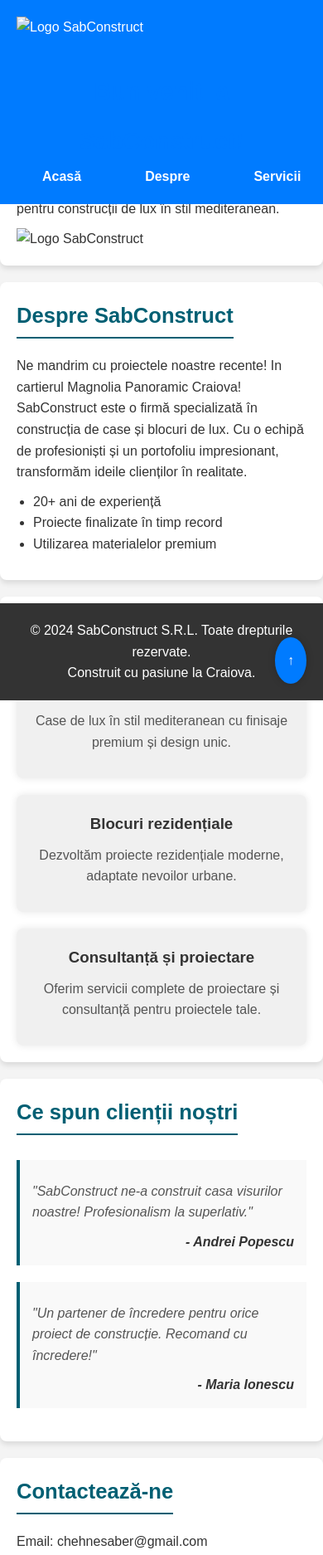
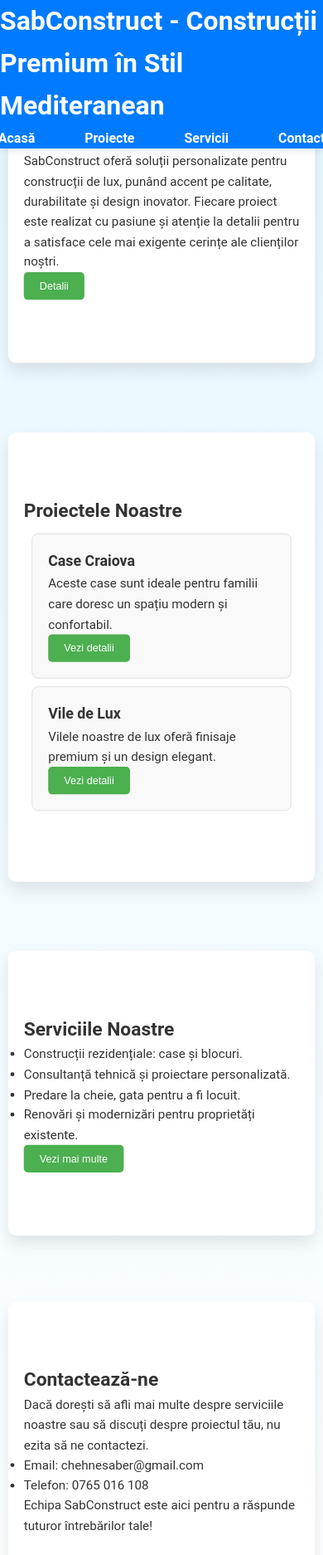
Before and after one commit to saberchehne/SabConstruct, a plain HTML site: page index.html in a window 390 px wide. Shown: the top 1874 px of the page at 83% size. Drawn offline with Linux system fonts and the light colour scheme.

Commit message:
Add files via upload

```diff
--- a/index.html
+++ b/index.html
@@ -6,146 +6,81 @@
     <title>SabConstruct - Construcții de Lux</title>
     <link rel="stylesheet" href="style.css">
     <style>
-        /* Adăugăm stiluri noi pentru un design mai modern și animații */
-        body {
-            font-family: 'Arial', sans-serif;
-            margin: 0;
-            padding: 0;
-            background-color: #f4f4f4;
-            color: #333;
+        /* Stil pentru Pop-up */
+        .popup {
+            display: none;
+            position: fixed;
+            z-index: 1;
+            left: 0;
+            top: 0;
+            width: 100%;
+            height: 100%;
+            overflow: auto;
+            background-color: rgba(0,0,0,0.4);
         }
 
-        header {
-            background-color: #007BFF;
-            color: white;
+        .popup-content {
+            background-color: #fefefe;
+            margin: 15% auto;
             padding: 20px;
-            text-align: center;
-            position: fixed;
-            width: 100%;
-            top: 0;
-            left: 0;
-            z-index: 10;
+            border: 1px solid #888;
+            width: 80%;
+            max-width: 600px;
         }
 
-        header img {
-            height: 60px;
-        }
-
-        nav ul {
-            list-style: none;
-            padding: 0;
-        }
-
-        nav ul li {
-            display: inline;
-            margin: 0 20px;
-        }
-
-        nav ul li a {
-            color: white;
-            text-decoration: none;
+        .close-btn {
+            color: #aaa;
+            float: right;
+            font-size: 28px;
             font-weight: bold;
         }
 
-        main {
-            margin-top: 100px; /* Pentru a evita header-ul fixat să acopere conținutul */
-        }
-
-        section {
-            padding: 60px 20px;
-            margin: 40px 0;
-            background-color: white;
-            border-radius: 8px;
-            box-shadow: 0 0 10px rgba(0,0,0,0.1);
-            opacity: 0;
-            transform: translateY(30px);
-            transition: opacity 1s, transform 1s;
-        }
-
-        section.visible {
-            opacity: 1;
-            transform: translateY(0);
-        }
-
-        h1, h2 {
-            color: #007BFF;
-        }
-
-        .servicii-container {
-            display: flex;
-            justify-content: space-around;
-        }
-
-        .serviciu {
-            background-color: #f0f0f0;
-            padding: 20px;
-            border-radius: 8px;
-            box-shadow: 0 0 10px rgba(0,0,0,0.1);
-            text-align: center;
-            width: 30%;
-        }
-
-        blockquote {
-            font-style: italic;
-            color: #555;
-        }
-
-        footer {
-            background-color: #333;
-            color: white;
-            text-align: center;
-            padding: 20px;
-            position: fixed;
-            width: 100%;
-            bottom: 0;
-        }
-
-        .btn-float {
-            position: fixed;
-            bottom: 20px;
-            right: 20px;
-            background-color: #007BFF;
-            color: white;
-            padding: 15px;
-            border-radius: 50%;
-            box-shadow: 0 0 10px rgba(0,0,0,0.2);
+        .close-btn:hover,
+        .close-btn:focus {
+            color: black;
+            text-decoration: none;
             cursor: pointer;
         }
 
-        .btn-float:hover {
-            background-color: #0056b3;
+        /* Stil pentru carduri interactive */
+        .card {
+            background-color: #f9f9f9;
+            border: 1px solid #ddd;
+            border-radius: 8px;
+            padding: 20px;
+            margin: 10px;
+            transition: transform 0.3s ease;
         }
 
-        form input, form textarea, form button {
-            width: 100%;
-            padding: 10px;
-            margin: 10px 0;
-            border-radius: 5px;
-            border: 1px solid #ccc;
+        .card:hover {
+            transform: scale(1.05);
+            box-shadow: 0 4px 8px rgba(0,0,0,0.2);
         }
 
-        form button {
-            background-color: #007BFF;
+        /* Stil pentru butoane */
+        .popup-btn {
+            padding: 10px 20px;
+            background-color: #4CAF50;
             color: white;
             border: none;
+            border-radius: 5px;
+            cursor: pointer;
         }
 
-        form button:hover {
-            background-color: #0056b3;
+        .popup-btn:hover {
+            background-color: #45a049;
         }
     </style>
 </head>
 <body>
 
     <header>
-        <img src="images/logo.png" alt="Logo SabConstruct">
-        <h1>Bun venit la SabConstruct!</h1>
+        <h1>SabConstruct - Construcții Premium în Stil Mediteranean</h1>
         <nav>
             <ul>
                 <li><a href="#acasa">Acasă</a></li>
-                <li><a href="#despre">Despre</a></li>
+                <li><a href="#proiecte">Proiecte</a></li>
                 <li><a href="#servicii">Servicii</a></li>
-                <li><a href="#testimoniale">Testimoniale</a></li>
                 <li><a href="#contact">Contact</a></li>
             </ul>
         </nav>
@@ -154,113 +89,100 @@
     <main>
         <!-- Secțiunea Acasă -->
         <section id="acasa">
-            <h2>Acasă</h2>
-            <p>Bine ați venit la SabConstruct! Saber Chehne Presedintele companiei ofera soluții premium pentru construcții de lux în stil mediteranean.</p>
-            <img src="images/imagini/logo.png" alt="Logo SabConstruct" style="height: 60px;">
+            <h2>Bun Venit la SabConstruct!</h2>
+            <p>SabConstruct oferă soluții personalizate pentru construcții de lux, punând accent pe calitate, durabilitate și design inovator. Fiecare proiect este realizat cu pasiune și atenție la detalii pentru a satisface cele mai exigente cerințe ale clienților noștri.</p>
+            <button class="popup-btn" onclick="openPopup('popupAcasa')">Detalii</button>
         </section>
 
-        <!-- Secțiunea Despre -->
-        <section id="despre">
-            <h2>Despre SabConstruct</h2>
-            <p>Ne mandrim cu proiectele noastre recente! In cartierul Magnolia Panoramic Craiova! SabConstruct este o firmă specializată în construcția de case și blocuri de lux. Cu o echipă de profesioniști și un portofoliu impresionant, transformăm ideile clienților în realitate.</p>
-            <ul>
-                <li>20+ ani de experiență</li>
-                <li>Proiecte finalizate în timp record</li>
-                <li>Utilizarea materialelor premium</li>
-            </ul>
+        <!-- Pop-up Acasă -->
+        <div id="popupAcasa" class="popup">
+            <div class="popup-content">
+                <span class="close-btn" onclick="closePopup('popupAcasa')">&times;</span>
+                <h3>Mai multe detalii despre SabConstruct</h3>
+                <p>SabConstruct este dedicată realizării de construcții de lux care răspund celor mai înalte standarde. Ne mândrim cu design-ul nostru inovator și cu utilizarea celor mai bune materiale. În fiecare proiect, punem accent pe sustenabilitate și durabilitate.</p>
+            </div>
+        </div>
+
+        <!-- Secțiunea Proiecte -->
+        <section id="proiecte">
+            <h2>Proiectele Noastre</h2>
+            <div class="subpagini">
+                <div class="subpagina card">
+                    <h3>Case Craiova</h3>
+                    <p>Aceste case sunt ideale pentru familii care doresc un spațiu modern și confortabil.</p>
+                    <button class="popup-btn" onclick="openPopup('popupCaseCraiova')">Vezi detalii</button>
+                </div>
+                <div class="subpagina card">
+                    <h3>Vile de Lux</h3>
+                    <p>Vilele noastre de lux oferă finisaje premium și un design elegant.</p>
+                    <button class="popup-btn" onclick="openPopup('popupVileLux')">Vezi detalii</button>
+                </div>
+            </div>
         </section>
+
+        <!-- Pop-up Case Craiova -->
+        <div id="popupCaseCraiova" class="popup">
+            <div class="popup-content">
+                <span class="close-btn" onclick="closePopup('popupCaseCraiova')">&times;</span>
+                <h3>Detalii despre Casele Craiova</h3>
+                <p>Aceste case sunt construite cu materiale de înaltă calitate și oferă un design modern, perfect pentru familiile care apreciază confortul și stilul.</p>
+            </div>
+        </div>
+
+        <!-- Pop-up Vile Lux -->
+        <div id="popupVileLux" class="popup">
+            <div class="popup-content">
+                <span class="close-btn" onclick="closePopup('popupVileLux')">&times;</span>
+                <h3>Detalii despre Vilele de Lux</h3>
+                <p>Vilele noastre sunt dotate cu facilități premium, oferind un mediu exclusivist și confort maxim.</p>
+            </div>
+        </div>
 
         <!-- Secțiunea Servicii -->
         <section id="servicii">
             <h2>Serviciile Noastre</h2>
-            <div class="servicii-container">
-                <div class="serviciu">
-                    <h3>Construcții de case</h3>
-                    <p>Case de lux în stil mediteranean cu finisaje premium și design unic.</p>
-                </div>
-                <div class="serviciu">
-                    <h3>Blocuri rezidențiale</h3>
-                    <p>Dezvoltăm proiecte rezidențiale moderne, adaptate nevoilor urbane.</p>
-                </div>
-                <div class="serviciu">
-                    <h3>Consultanță și proiectare</h3>
-                    <p>Oferim servicii complete de proiectare și consultanță pentru proiectele tale.</p>
-                </div>
-            </div>
+            <ul>
+                <li>Construcții rezidențiale: case și blocuri.</li>
+                <li>Consultanță tehnică și proiectare personalizată.</li>
+                <li>Predare la cheie, gata pentru a fi locuit.</li>
+                <li>Renovări și modernizări pentru proprietăți existente.</li>
+            </ul>
+            <button class="popup-btn" onclick="openPopup('popupServicii')">Vezi mai multe</button>
         </section>
 
-        <!-- Secțiunea Testimoniale -->
-        <section id="testimoniale">
-            <h2>Ce spun clienții noștri</h2>
-            <blockquote>
-                <p>"SabConstruct ne-a construit casa visurilor noastre! Profesionalism la superlativ."</p>
-                <cite>- Andrei Popescu</cite>
-            </blockquote>
-            <blockquote>
-                <p>"Un partener de încredere pentru orice proiect de construcție. Recomand cu încredere!"</p>
-                <cite>- Maria Ionescu</cite>
-            </blockquote>
-        </section>
+        <!-- Pop-up Servicii -->
+        <div id="popupServicii" class="popup">
+            <div class="popup-content">
+                <span class="close-btn" onclick="closePopup('popupServicii')">&times;</span>
+                <h3>Mai multe despre Serviciile Noastre</h3>
+                <p>Oferim o gamă largă de servicii, de la construcții rezidențiale și comerciale, la consultanță în domeniu și renovări.</p>
+            </div>
+        </div>
 
         <!-- Secțiunea Contact -->
         <section id="contact">
             <h2>Contactează-ne</h2>
-            <p>Email: chehnesaber@gmail.com</p>
-            <p>Telefon: 0765 016 108</p>
-            <form id="contactForm">
-                <label for="nume">Nume:</label>
-                <input type="text" id="nume" name="nume" placeholder="Introdu numele tău">
-
-                <label for="email">Email:</label>
-                <input type="email" id="email" name="email" placeholder="Introdu adresa ta de email">
-
-                <label for="mesaj">Mesaj:</label>
-                <textarea id="mesaj" name="mesaj" placeholder="Scrie mesajul aici"></textarea>
-
-                <button type="submit">Trimite</button>
-            </form>
+            <p>Dacă dorești să afli mai multe despre serviciile noastre sau să discuți despre proiectul tău, nu ezita să ne contactezi.</p>
+            <ul>
+                <li>Email: chehnesaber@gmail.com</li>
+                <li>Telefon: 0765 016 108</li>
+            </ul>
+            <p>Echipa SabConstruct este aici pentru a răspunde tuturor întrebărilor tale!</p>
         </section>
     </main>
 
     <footer>
-        <p>&copy; 2024 SabConstruct S.R.L. Toate drepturile rezervate.</p>
-        <p>Construit cu pasiune la Craiova.</p>
+        <p>&copy; 2024 SabConstruct S.R.L. Toate drepturile rezervate. Soluții premium pentru construcții de calitate.</p>
     </footer>
 
-    <div class="btn-float" onclick="window.scrollTo(0, 0);">
-        &#8593;
-    </div>
+    <script>
+        function openPopup(id) {
+            document.getElementById(id).style.display = "block";
+        }
 
-    <script>
-        // Funcționalitate pentru animarea secțiunilor
-        document.addEventListener("DOMContentLoaded", () => {
-            const sections = document.querySelectorAll('section');
-            const handleScroll = () => {
-                sections.forEach((section) => {
-                    const rect = section.getBoundingClientRect();
-                    if (rect.top >= 0 && rect.bottom <= window.innerHeight) {
-                        section.classList.add('visible');
-                    }
-                });
-            };
-            window.addEventListener('scroll', handleScroll);
-            handleScroll(); // Rulează o dată la început pentru a anima secțiunile vizibile
-        });
-
-        // Validare formular
-        document.getElementById('contactForm').addEventListener('submit', function(e) {
-            e.preventDefault();
-            const nume = document.getElementById('nume').value;
-            const email = document.getElementById('email').value;
-            const mesaj = document.getElementById('mesaj').value;
-
-            if (!nume || !email || !mesaj) {
-                alert('Toate câmpurile sunt obligatorii!');
-            } else {
-                alert('Mesajul a fost trimis cu succes!');
-                // Aici poți adăuga logica de trimitere a formularului
-            }
-        });
+        function closePopup(id) {
+            document.getElementById(id).style.display = "none";
+        }
     </script>
 
 </body>
--- a/style.css
+++ b/style.css
@@ -1,4 +1,6 @@
-/* Resetări de bază */
+/* style.css - Stiluri avansate pentru site-ul SabConstruct */
+
+/* Resetare și configurare generală */
 * {
     margin: 0;
     padding: 0;
@@ -6,175 +8,202 @@
 }
 
 body {
-    font-family: Arial, sans-serif;
+    font-family: 'Roboto', sans-serif;
     line-height: 1.6;
-    background-color: #f4f4f9;
     color: #333;
-    margin: 0;
-    padding: 0;
+    background: linear-gradient(to bottom, #e6f7ff, #ffffff);
+    overflow-x: hidden;
 }
 
-/* Stiluri pentru header */
+/* Header fix și animații */
 header {
-    background-color: #005f73;
-    color: #fff;
-    padding: 20px;
-    display: flex;
-    align-items: center;
-    justify-content: space-between;
-    flex-wrap: wrap;
+    position: fixed;
+    top: 0;
+    left: 0;
+    width: 100%;
+    background: rgba(0, 123, 255, 0.9);
+    color: white;
+    z-index: 1000;
+    box-shadow: 0 2px 10px rgba(0, 0, 0, 0.1);
+    transition: background 0.3s ease;
+}
+
+header:hover {
+    background: rgba(0, 123, 255, 1);
 }
 
 header img {
-    height: 60px;
-    margin-right: 20px;
-}
-
-header h1 {
-    font-size: 1.8em;
-    line-height: 60px;
-    margin: 0;
+    height: 50px;
+    margin-right: 10px;
+    vertical-align: middle;
 }
 
 header nav ul {
     list-style: none;
     display: flex;
-    gap: 15px;
+    justify-content: center;
+    align-items: center;
+}
+
+header nav ul li {
+    margin: 0 20px;
 }
 
 header nav ul li a {
+    color: white;
     text-decoration: none;
-    color: #fff;
+    font-weight: bold;
     padding: 5px 10px;
-    border: 1px solid transparent;
-    transition: all 0.3s ease;
+    transition: color 0.3s ease, background 0.3s ease;
 }
 
 header nav ul li a:hover {
-    background-color: #fff;
-    color: #005f73;
-    border-color: #fff;
+    color: #007BFF;
+    background: white;
     border-radius: 5px;
 }
 
 /* Stiluri pentru secțiuni */
-main section {
-    padding: 20px;
-    margin: 20px auto;
-    background: #fff;
-    border-radius: 8px;
-    box-shadow: 0 4px 6px rgba(0, 0, 0, 0.1);
-    max-width: 900px;
+section {
+    padding: 80px 20px;
+    margin: 60px auto;
+    max-width: 1200px;
+    background: white;
+    border-radius: 10px;
+    box-shadow: 0 10px 20px rgba(0, 0, 0, 0.1);
+    transform: scale(0.95);
+    transition: transform 0.5s ease, box-shadow 0.5s ease;
 }
 
-main section h2 {
-    font-size: 1.6em;
-    margin-bottom: 10px;
-    color: #005f73;
-    border-bottom: 2px solid #005f73;
-    display: inline-block;
-    padding-bottom: 5px;
+section.visible {
+    transform: scale(1);
+    box-shadow: 0 15px 30px rgba(0, 0, 0, 0.2);
 }
 
-main section p, main section ul {
-    margin: 10px 0;
-}
-
-main section ul {
-    list-style: disc;
-    padding-left: 20px;
-}
-
-/* Stiluri pentru serviciile noastre */
+/* Carduri pentru servicii */
 .servicii-container {
     display: flex;
     flex-wrap: wrap;
     gap: 20px;
+    justify-content: center;
 }
 
 .serviciu {
-    flex: 1;
-    min-width: 250px;
-    background-color: #e0f4f1;
-    padding: 15px;
-    border-radius: 8px;
+    flex: 1 1 calc(30% - 20px);
+    background: #f9f9f9;
+    padding: 20px;
+    border-radius: 10px;
     text-align: center;
-    box-shadow: 0 4px 6px rgba(0, 0, 0, 0.1);
-    transition: transform 0.3s ease;
+    transition: transform 0.3s ease, box-shadow 0.3s ease;
 }
 
 .serviciu:hover {
-    transform: translateY(-5px);
+    transform: translateY(-10px);
+    box-shadow: 0 10px 20px rgba(0, 0, 0, 0.1);
 }
 
-.serviciu h3 {
-    margin-bottom: 10px;
-    color: #333;
+.serviciu img {
+    max-width: 100%;
+    height: auto;
+    border-radius: 10px;
+    margin-bottom: 15px;
 }
 
-.serviciu p {
-    color: #555;
-}
-
-/* Stiluri pentru testimoniale */
-blockquote {
-    font-style: italic;
-    margin: 20px 0;
-    padding: 15px;
-    background-color: #f9f9f9;
-    border-left: 4px solid #005f73;
-}
-
-blockquote cite {
-    display: block;
-    margin-top: 10px;
-    text-align: right;
-    font-weight: bold;
-    color: #333;
-}
-
-/* Stiluri pentru formular */
+/* Formular de contact */
 form {
+    max-width: 600px;
+    margin: 0 auto;
     display: flex;
     flex-direction: column;
-    gap: 10px;
-}
-
-form label {
-    font-weight: bold;
-    margin-bottom: 5px;
+    gap: 15px;
 }
 
 form input, form textarea, form button {
-    width: 100%;
-    padding: 10px;
+    padding: 15px;
     border: 1px solid #ccc;
     border-radius: 5px;
-    font-size: 1em;
-}
-
-form input:focus, form textarea:focus {
-    border-color: #005f73;
-    outline: none;
+    font-size: 1rem;
 }
 
 form button {
-    background-color: #005f73;
-    color: #fff;
+    background: #007BFF;
+    color: white;
     border: none;
     cursor: pointer;
     transition: background 0.3s ease;
 }
 
 form button:hover {
-    background-color: #008b8b;
+    background: #0056b3;
 }
 
-/* Stiluri pentru footer */
+/* Buton plutitor pentru scroll */
+.btn-float {
+    position: fixed;
+    bottom: 20px;
+    right: 20px;
+    background: #007BFF;
+    color: white;
+    width: 50px;
+    height: 50px;
+    border-radius: 50%;
+    display: flex;
+    justify-content: center;
+    align-items: center;
+    box-shadow: 0 5px 10px rgba(0, 0, 0, 0.2);
+    cursor: pointer;
+    transition: transform 0.3s ease, background 0.3s ease;
+}
+
+.btn-float:hover {
+    background: #0056b3;
+    transform: rotate(360deg);
+}
+
+/* Slider pentru proiecte */
+.slider {
+    position: relative;
+    max-width: 100%;
+    overflow: hidden;
+    border-radius: 10px;
+    margin: 20px auto;
+}
+
+.slider img {
+    width: 100%;
+    display: none;
+    transition: opacity 0.5s ease;
+}
+
+.slider img.active {
+    display: block;
+    opacity: 1;
+}
+
+/* Footer */
 footer {
+    background: #333;
+    color: white;
     text-align: center;
-    padding: 10px;
-    background-color: #005f73;
-    color: #fff;
-    margin-top: 20px;
+    padding: 20px;
+    font-size: 0.9rem;
+    position: relative;
+    bottom: 0;
+    left: 0;
+    width: 100%;
 }
+
+footer p {
+    margin: 5px 0;
+}
+
+@media (max-width: 768px) {
+    .servicii-container {
+        flex-direction: column;
+        gap: 15px;
+    }
+
+    .serviciu {
+        flex: 1 1 100%;
+    }
+}
```
Also changed, not shown: script.js (+79 -1 lines).
